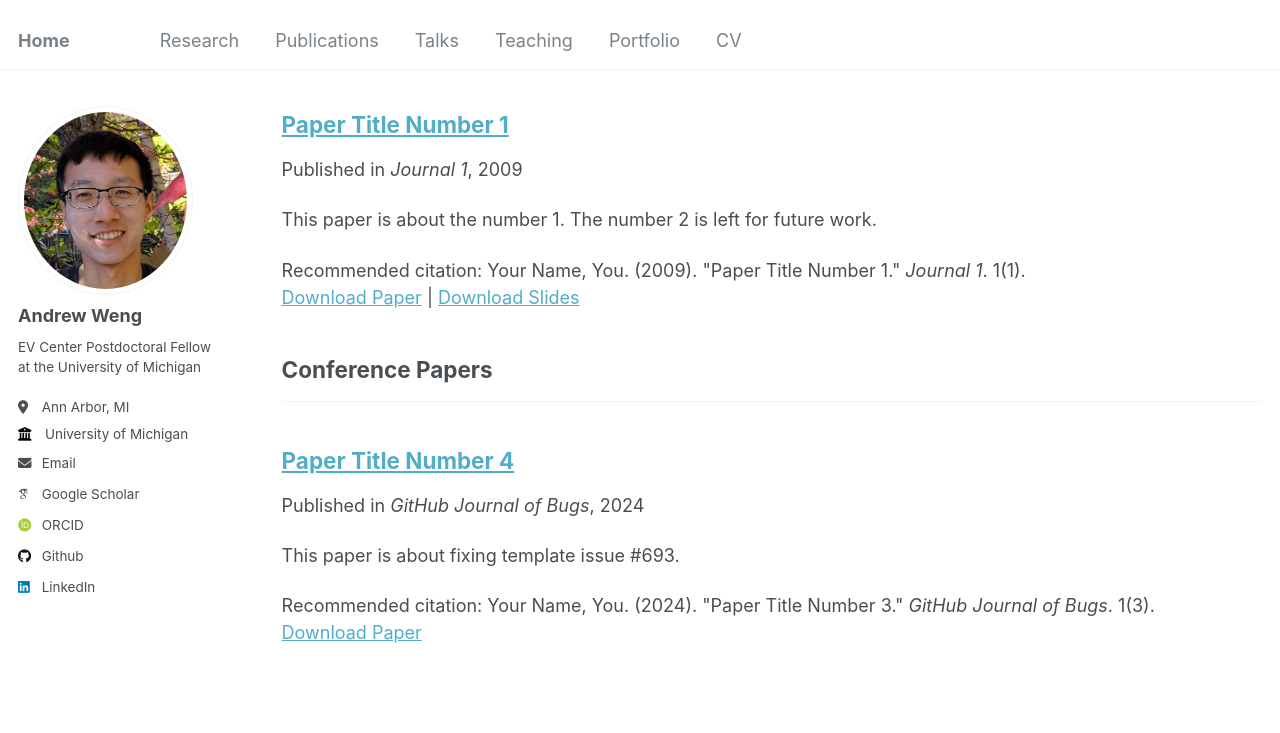
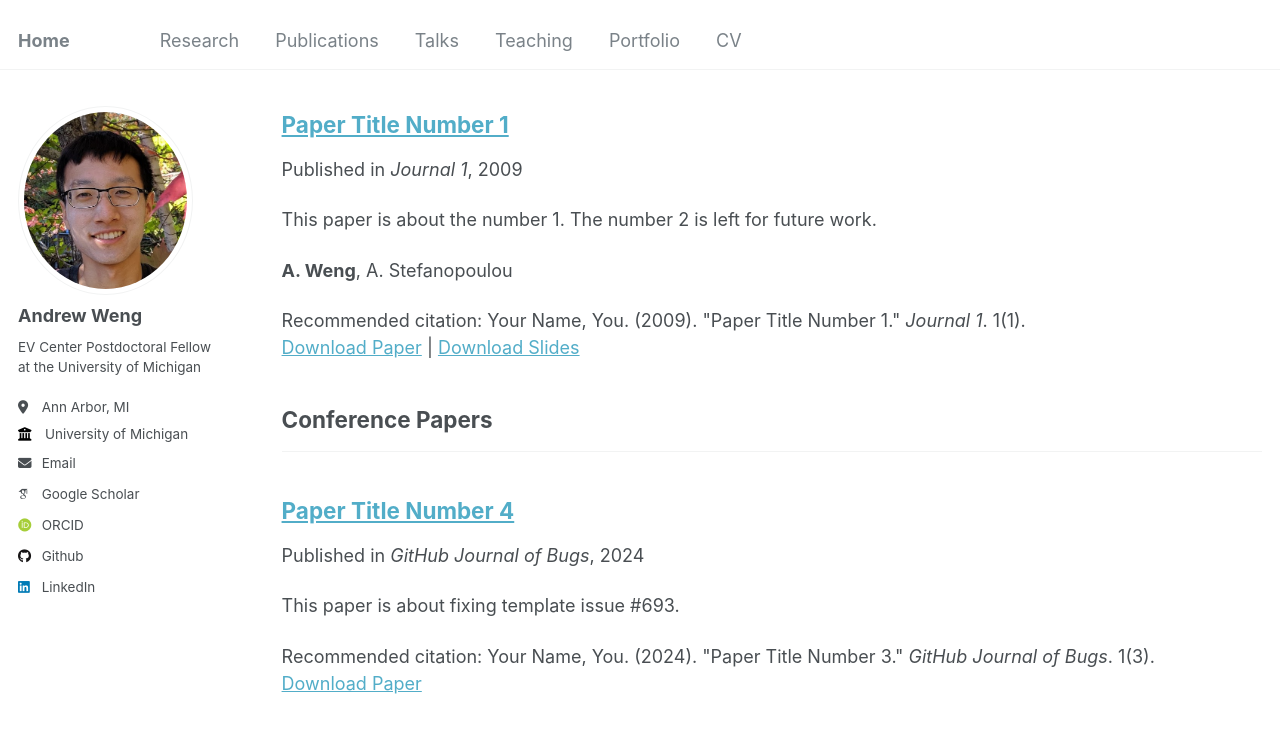
Before and after one commit to wengandrew/wengandrew.github.io, a Jekyll site: the page built from _pages/publications.html, in a window 1280 px wide and 900 px high, scrolled down 690 px. Shown: the top 733 px of the window. Built offline with Jekyll 4.4.1, drawn with Linux system fonts in a browser that asks for light colours; some web fonts are replaced.

Commit message:
Add authors list

```diff
--- a/_includes/archive-single.html
+++ b/_includes/archive-single.html
@@ -46,11 +46,20 @@
          <p class="page__date"><strong><i class="fa fa-fw fa-calendar" aria-hidden="true"></i> {{ site.data.ui-text[site.locale].date_label | default: "Published:" }}</strong> <time datetime="{{ post.date | default: "1900-01-01" | date_to_xmlschema }}">{{ post.date | default: "1900-01-01" | date: "%B %d, %Y" }}</time></p>
         {% endif %}
 
+    <!-- Excerpt -->
     {% if post.excerpt and site.read_more != 'enabled' %}
     <p class="archive__item-excerpt" itemprop="description">{{ post.excerpt | markdownify }}</p>
     {% elsif post.excerpt and site.read_more == 'enabled' %}
     <p class="archive__item-excerpt" itemprop="description"><p>{{ post.excerpt | markdownify | remove: '<p>' | remove: '</p>' }}<strong><a href="{{ base_path }}{{ post.url }}" rel="permalink"> Read more</a></strong></p></p>
     {% endif %}
+
+    <!-- Authors List -->
+    {% if post.authors and site.read_more != 'enabled' %}
+    <p class="archive__item-excerpt" itemprop="description">{{ post.authors | markdownify }}</p>
+    {% elsif post.authors and site.read_more == 'enabled' %}
+    <p class="archive__item-excerpt" itemprop="description"><p>{{ post.authors | markdownify | remove: '<p>' | remove: '</p>' }}<strong><a href="{{ base_path }}{{ post.url }}" rel="permalink"> Read more</a></strong></p></p>
+    {% endif %}
+
 
     {% if post.citation and post.paperurl and post.slidesurl %}
       <p>Recommended citation: {{ post.citation }}<br /><a href="{{ post.paperurl }}">Download Paper</a> | <a href="{{ post.slidesurl }}">Download Slides</a></p>
--- a/_publications/2009-10-01-paper-title-number-1.md
+++ b/_publications/2009-10-01-paper-title-number-1.md
@@ -6,6 +6,7 @@ permalink: /publication/2009-10-01-paper-title-number-1
 excerpt: 'This paper is about the number 1. The number 2 is left for future work.'
 date: 2009-10-01
 venue: 'Journal 1'
+authors: '<b>A. Weng</b>, A. Stefanopoulou'
 slidesurl: 'http://academicpages.github.io/files/slides1.pdf'
 paperurl: 'http://academicpages.github.io/files/paper1.pdf'
 citation: 'Your Name, You. (2009). &quot;Paper Title Number 1.&quot; <i>Journal 1</i>. 1(1).'
```
